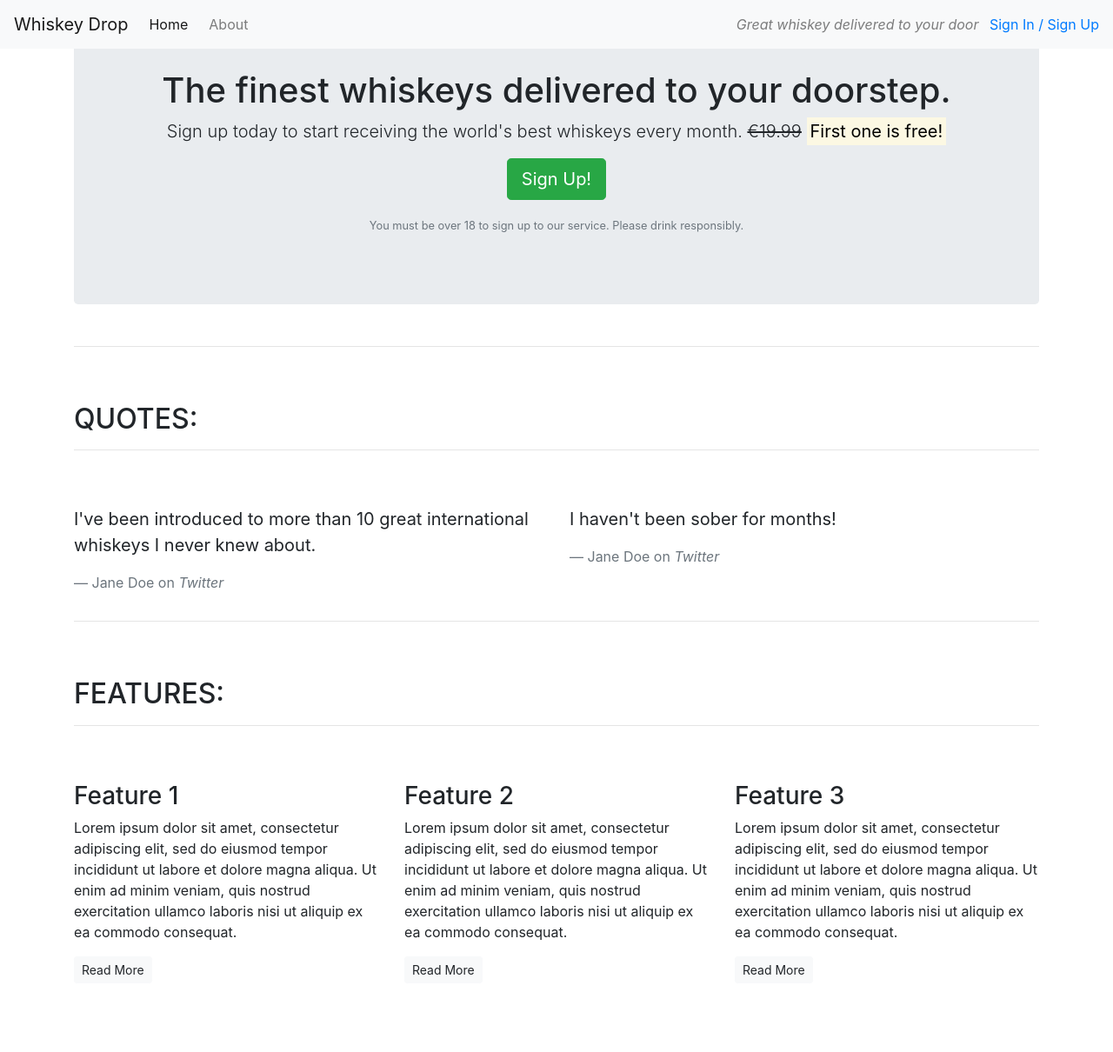
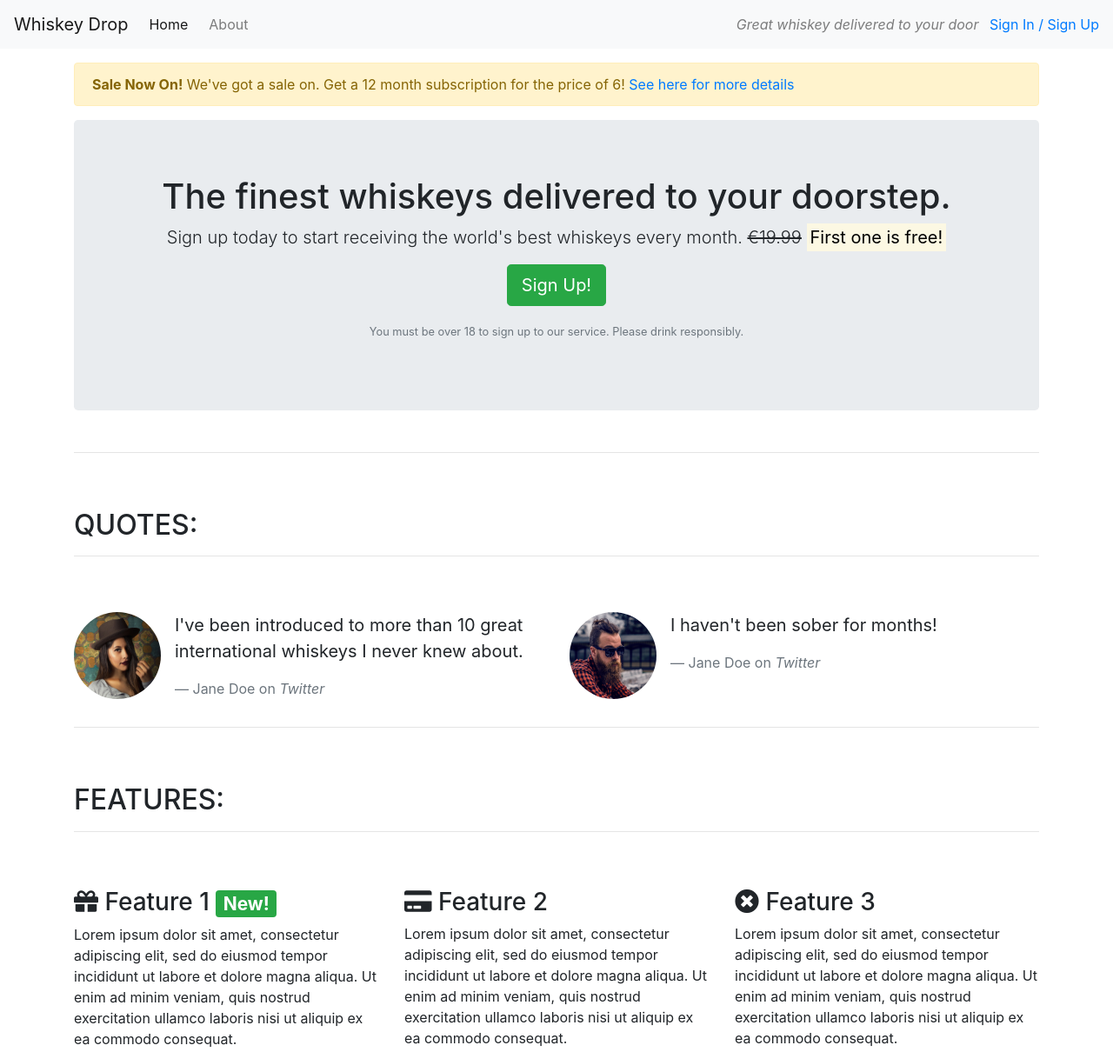
Before and after one commit to teo-dor/first-bootstrap-course, a plain HTML site: page index.html in a window 1280 px wide. Shown: the top 1210 px of the page at 87% size. Before the commit the page ends 1147 px from the top, so only its background shows below. Drawn offline with nearby package versions, Linux system fonts and the light colour scheme.

Commit message:
update index.html added images

```diff
--- a/index.html
+++ b/index.html
@@ -6,11 +6,12 @@
     <meta name="viewport" content="width=device-width, initial-scale=1.0">
     <title>Whiskey Drop | Taste a new whiskey every month</title>
     <link rel="stylesheet" href="https://maxcdn.bootstrapcdn.com/bootstrap/4.1.3/css/bootstrap.min.css">
+    <link rel="stylesheet" href="https://use.fontawesome.com/releases/v5.6.1/css/all.css" integrity="sha384-gfdkjb5BdAXd+lj+gudLWI+BXq4IuLW5IT+brZEZsLFm++aCMlF1V92rMkPaX4PP" crossorigin="anonymous">
 </head>
 
 <body>
     <!--Nav-->
-    <nav class="navbar navbar-light navbar-expand-sm bg-light fixed-top">
+    <nav class="navbar navbar-light navbar-expand-sm bg-light">
         <a href="/" class="navbar-brand">
                     Whiskey Drop</a>
         <ul class="navbar-nav mr-auto">
@@ -18,7 +19,7 @@
             <li class="nav-item mr-2"><a class="nav-link" href="">About</a></li>
             <li class="nav-item mr-2 d-block d-sm-none"><a class="nav-link" href="">Sign In / Sign Up</a></li>
         </ul>
-        <!-- Display only if medium size display and above -->
+
         <div class="d-none d-md-block">
             <p class="navbar-text my-auto mr-2"><i>Great whiskey delivered to your door</i></p>
             <a href="/login">Sign In / Sign Up</a>
@@ -26,6 +27,13 @@
         <!--</div>-->
     </nav>
     <article class="container mt-3">
+        <div class="row d-none d-sm-block">
+            <div class="col-12">
+                <div class="alert alert-warning">
+                    <strong>Sale Now On!</strong> We've got a sale on. Get a 12 month subscription for the price of 6! <a href="">See here for more details</a>
+                </div>
+            </div>
+        </div>
         <!-- Callout -->
         <div class="row">
             <div class="col-12">
@@ -52,16 +60,30 @@
             </div>
             <div class="row">
                 <div class="col-12 col-md-6">
+                    <div class="media">
+                        <div class="d-none d-sm-block">
+                            <img src="images/girl-image.png" class="rounded-circle mr-3" height=100 width=100>
+                        </div>
+                        <div class="media-body">
                             <blockquote class="blockquote">
                                 <p>I've been introduced to more than 10 great international whiskeys I never knew about.</p>
                                 <footer class="blockquote-footer">Jane Doe on <cite title="Twitter">Twitter</cite></footer>
                             </blockquote>
                         </div>
+                    </div>
+                </div>
                 <div class="col-12 col-md-6">
+                    <div class="media">
+                        <div class="d-none d-sm-block">
+                            <img src="images/guy-image.png" class="rounded-circle mr-3" height=100 width=100>
+                        </div>
+                        <div class="media-body">
                             <blockquote class="blockquote">
                                 <p>I haven't been sober for months!</p>
                                 <footer class="blockquote-footer">Jane Doe on <cite title="Twitter">Twitter</cite></footer>
                             </blockquote>
+                        </div>
+                    </div>
                 </div>
             </div>
         </section>
@@ -78,21 +100,21 @@
             <div class="row">
                 <div class="col-12 col-md-6 col-lg-4">
                     <div class="feature">
-                        <h3>Feature 1</h3>
+                        <h3><i class="fas fa-gift d-none d-sm-inline"></i> Feature 1 <span class="badge badge-success">New!</span></h3>
                         <p>Lorem ipsum dolor sit amet, consectetur adipiscing elit, sed do eiusmod tempor incididunt ut labore et dolore magna aliqua. Ut enim ad minim veniam, quis nostrud exercitation ullamco laboris nisi ut aliquip ex ea commodo consequat.</p>
                         <p><a class="btn btn-sm btn-light" href="">Read More</a></p>
                     </div>
                 </div>
                 <div class="col-12 col-md-6 col-lg-4">
                     <div class="feature">
-                        <h3>Feature 2</h3>
+                        <h3><i class="fas fa-credit-card d-none d-sm-inline"></i> Feature 2</h3>
                         <p>Lorem ipsum dolor sit amet, consectetur adipiscing elit, sed do eiusmod tempor incididunt ut labore et dolore magna aliqua. Ut enim ad minim veniam, quis nostrud exercitation ullamco laboris nisi ut aliquip ex ea commodo consequat.</p>
                         <p><a class="btn btn-sm btn-light" href="">Read More</a></p>
                     </div>
                 </div>
                 <div class="col-12 d-md-none d-lg-block col-lg-4">
                     <div class="feature">
-                        <h3>Feature 3</h3>
+                        <h3><i class="fas fa-times-circle d-none d-sm-inline"></i> Feature 3</h3>
                         <p>Lorem ipsum dolor sit amet, consectetur adipiscing elit, sed do eiusmod tempor incididunt ut labore et dolore magna aliqua. Ut enim ad minim veniam, quis nostrud exercitation ullamco laboris nisi ut aliquip ex ea commodo consequat.</p>
                         <p><a class="btn btn-sm btn-light" href="">Read More</a></p>
                     </div>
```
Also changed, not shown: images/girl-image.png (added), images/guy-image.png (added). Lines whose indentation alone changed are shown as unchanged.
